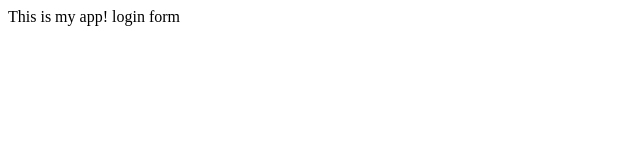
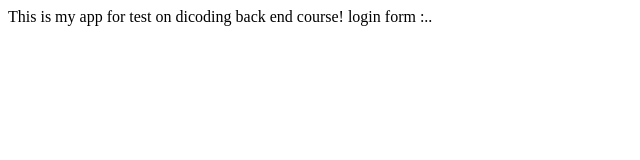
Before and after one commit to Hira478/myapp-sample, a plain HTML site: page index.html in a window 1280 px wide. Shown: the whole page, without its empty margins (0-640 px from the left). Drawn offline with Linux system fonts and the light colour scheme.

Commit message:
Update index.html

```diff
--- a/index.html
+++ b/index.html
@@ -3,7 +3,7 @@
         <title>MyApp</title>
     </head>
     <body>
-        This is my app!
-        login form
+        This is my app for test on dicoding back end course!
+        login form :..
     </body>
 </html>
```
